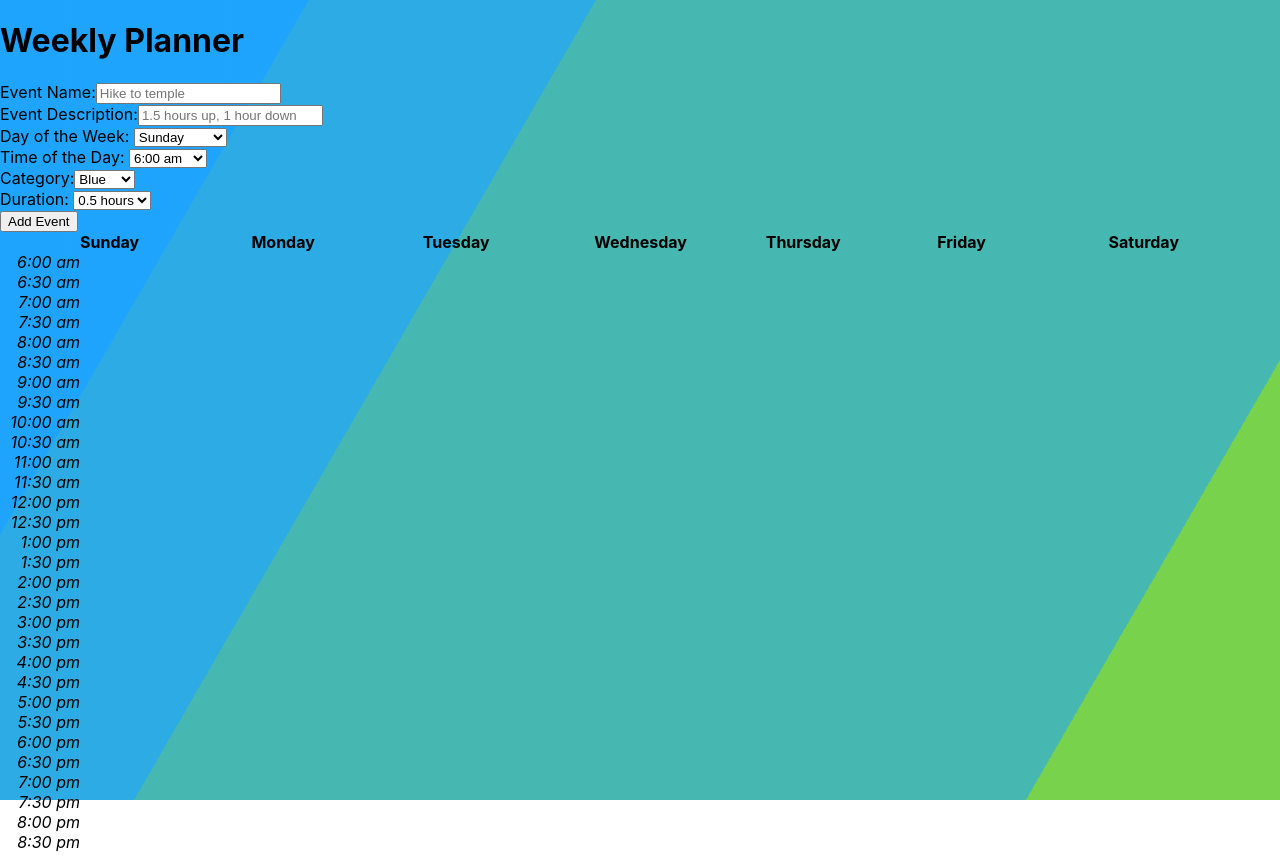
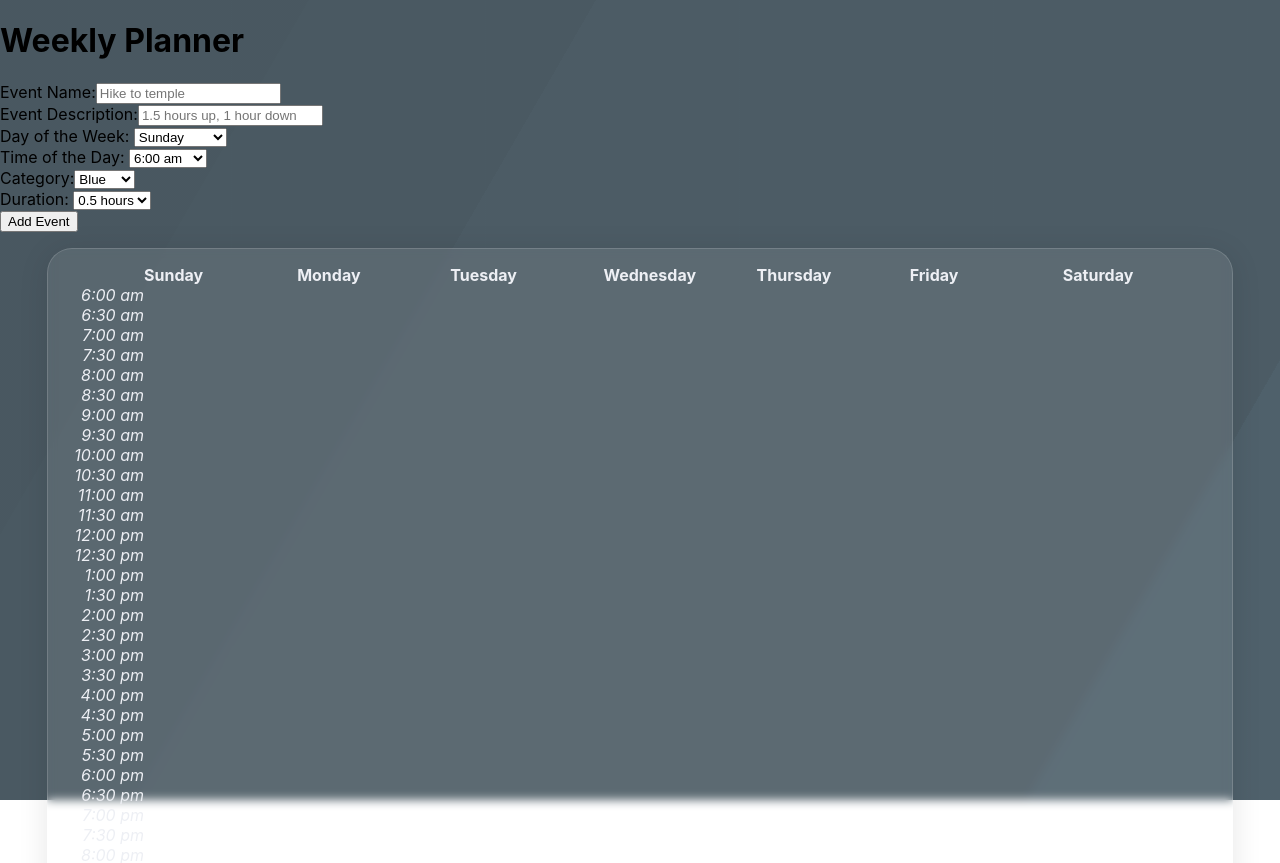
Before and after one commit to dlord-20/vacation-calendar-app, a React (Create React App) app: page / in a window 1280 px wide. Shown: the top 863 px of the page. Built offline with nearby package versions, Linux system fonts and the light colour scheme.

Commit message:
Created glass effect for calendar section.

```diff
--- a/src/components/calendar/calendar.module.css
+++ b/src/components/calendar/calendar.module.css
@@ -4,8 +4,18 @@ body {
 
 .container {
     display: grid;
+    width: 90%;
+    margin: 1rem auto;
+    padding: 1rem;
     grid-template-columns:  5rem repeat(7, 1fr);
-    /* background-color: darkolivegreen; */
+    border: 1px black solid;
+    background: rgba(255, 255, 255, 0.09);
+    border-radius: 25px;
+    box-shadow: 0 4px 30px rgba(0, 0, 0, 0.1);
+    backdrop-filter: blur(5px);
+    -webkit-backdrop-filter: blur(5px);
+    border: 1px solid rgba(255, 255, 255, 0.15);
+    color: #edeff4;
 }
 
 .container * {
@@ -128,12 +138,12 @@ h1 {
     }
 
 
-/* ---------------Crazy Back----------- */
+/* ---------------Entire Calendar Background----------- */
 
 
 .bg {
     animation:slide 3s ease-in-out infinite alternate;
-    background-image: linear-gradient(-60deg, #6c3 50%, #09f 50%);
+    background-image: linear-gradient(-60deg, #374b57 50%, #30414b 50%);
     bottom:0;
     left:-50%;
     opacity:.5;
```
